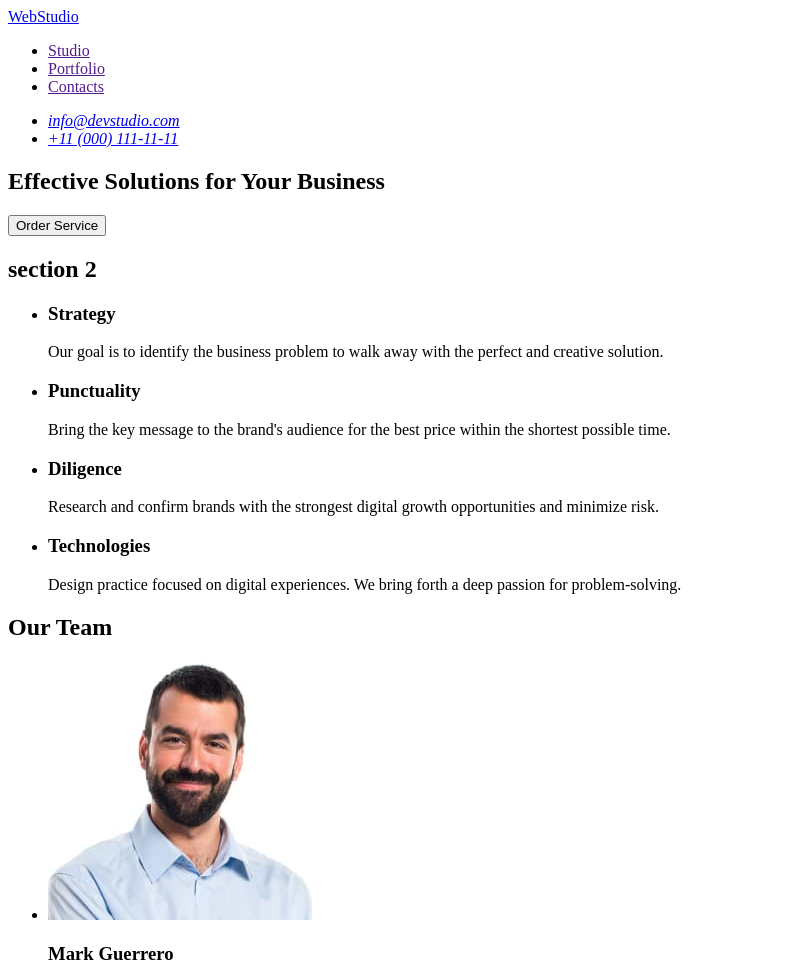
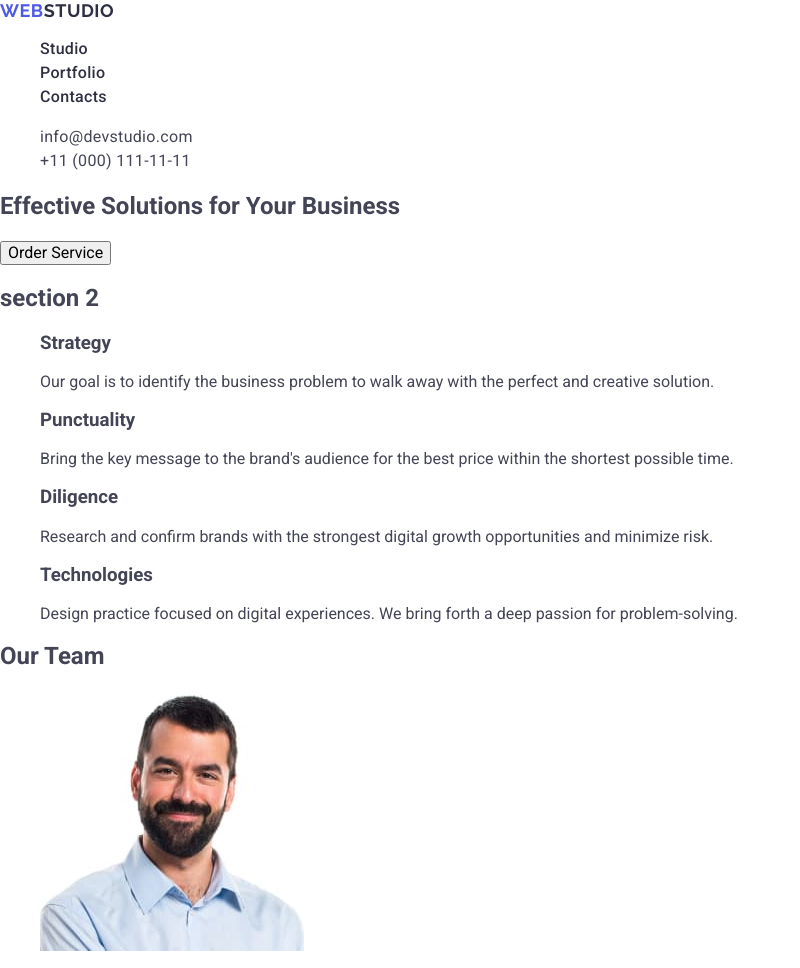
Before and after one commit to Ek-koval/goit-markup-hw-02, a plain HTML site: page index.html in a window 1280 px wide. Shown: the top 968 px of the page, without its empty margins (0-800 px from the left). Drawn offline with nearby package versions, Linux system fonts and the light colour scheme.

Commit message:
add styles header and footer

```diff
--- /dev/null
+++ b/css/styles.css
@@ -0,0 +1,59 @@
+body {
+    font-family: "Roboto", serif;
+    color: #434455;
+    background-color: #fff;
+}
+
+ul, ol {
+    list-style-type: none;
+}
+
+a {
+    text-decoration: none;
+}
+.logo {
+    font-family: "Raleway", sans-serif;
+    font-weight: 700;
+    font-size: 18px;
+    line-height: 1.17;
+    letter-spacing: 0.03em;
+    text-transform: uppercase;
+    color: #4d5ae5;
+}
+.header-logo .logo-part {
+    color: #2e2f42;
+}
+
+.footer-logo .logo-part {
+    color: #f4f4fd;
+}
+
+.nav-link {
+    font-weight: 500;
+    font-size: 16px;
+    line-height: 1.5;
+    letter-spacing: 0.02em;
+    color: #2e2f42;
+}
+
+.contacts {
+    font-style: normal;
+}
+
+.contacts-link {
+    font-size: 16px;
+    line-height: 1.5;
+    letter-spacing: 0.02em;
+    color: #434455;
+}
+
+.nav-link:hover,
+.nav-link:focus,
+.contacts-link:hover,
+.contacts-link:focus {
+    color: #404bbf;
+}
+
+.page-footer {
+    background-color: #2e2f42;
+}
--- a/index.html
+++ b/index.html
@@ -4,22 +4,32 @@
     <meta charset="UTF-8">
     <meta name="viewport" content="width=device-width, initial-scale=1.0">
     <title>Web studio</title>
+
+    <link rel="stylesheet" href="https://cdnjs.cloudflare.com/ajax/libs/modern-normalize/3.0.1/modern-normalize.min.css"
+    integrity="sha512-q6WgHqiHlKyOqslT/lgBgodhd03Wp4BEqKeW6nNtlOY4quzyG3VoQKFrieaCeSnuVseNKRGpGeDU3qPmabCANg=="
+    crossorigin="anonymous" referrerpolicy="no-referrer" />
+
+    <link rel="preconnect" href="https://fonts.googleapis.com">
+    <link rel="preconnect" href="https://fonts.gstatic.com" crossorigin>
+    <link href="https://fonts.googleapis.com/css2?family=Raleway:wght@700&family=Roboto:wght@400;500;700&display=swap" rel="stylesheet">
+
+    <link rel="stylesheet" href="./css/styles.css">
 </head>
 <body>
-    <header>
-        <nav>
-            <a href="./index.html">WebStudio</a>
-            <ul>
-                <li><a href="">Studio</a></li>
-                <li><a href="">Portfolio</a></li>
-                <li><a href="">Contacts</a></li>
+    <header class="page-header">
+        <nav class="header-nav">
+            <a class="logo header-logo" href="./index.html">Web<span class="logo-part">Studio</a>
+            <ul class="nav-list">
+                <li class="nav-item"><a class="nav-link" href="./index.html">Studio</a></li>
+                <li class="nav-item"><a class="nav-link" href="">Portfolio</a></li>
+                <li class="nav-item"><a class="nav-link" href="">Contacts</a></li>
             </ul>
         </nav>
 
-        <address>
-            <ul>
-                <li><a href="mailto:info@devstudio.com">info@devstudio.com</a></li>
-                <li><a href="tel:+110001111111">+11 (000) 111-11-11</a></li>
+        <address class="contacts">
+            <ul class="contacts-list">
+                <li class="contacts-item"><a class="contacts-link" href="mailto:info@devstudio.com">info@devstudio.com</a></li>
+                <li class="contacts-item"><a class="contacts-link" href="tel:+110001111111">+11 (000) 111-11-11</a></li>
             </ul>
         </address>
     </header>
@@ -83,8 +93,8 @@
         </section>
     </main>
 
-    <Footer>
-      <a href="./index.html">WebStudio</a>
+    <Footer class="page-footer">
+      <a class="logo footer-logo" href="./index.html">Web<span class="logo-part">Studio</a>
       <p> Increase the flow of customers and sales for your business with digital marketing & growth solutions.</p>
     </Footer>
 </body>
```
